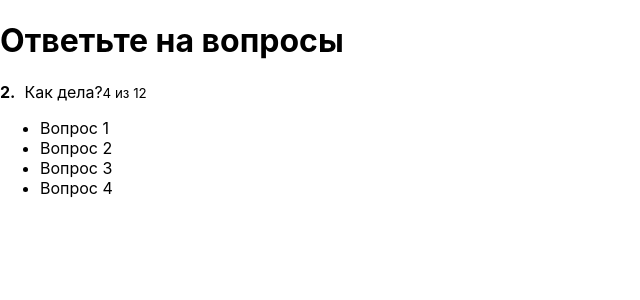
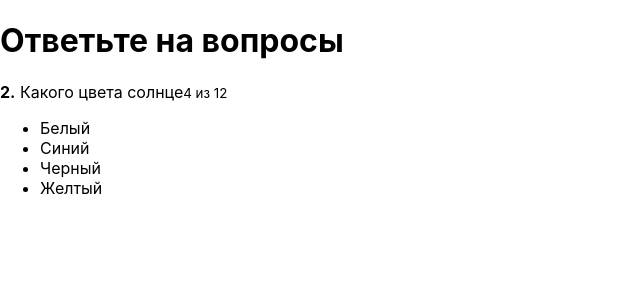
Before and after one commit to PesheVik/react-quiz, a React app: page / in a window 1280 px wide. Shown: the top 300 px of the page, without its empty margins (0-640 px from the left). Built offline with nearby package versions, Linux system fonts and the light colour scheme.

Commit message:
#49 - обработка клика

```diff
--- a/src/components/ActiveQuiz/ActiveQuiz.js
+++ b/src/components/ActiveQuiz/ActiveQuiz.js
@@ -7,12 +7,13 @@ const ActiveQuiz = props => (
     <p className={classes.Question}>
       <span>
         <strong>2.</strong>&nbsp;
-        Как дела?
+          {props.question}
       </span>
       <small>4 из 12</small>
     </p>
     <AnswersList
       answers={props.answers}
+      onAnswerClick={props.onAnswerClick}
     />
   </div>
 )
--- a/src/components/ActiveQuiz/AnswersList/AnswersItem/AnswersItem.js
+++ b/src/components/ActiveQuiz/AnswersList/AnswersItem/AnswersItem.js
@@ -3,7 +3,9 @@ import classes from './AnswersItem.css'
 
 const AnswersItem = props => {
   return (
-    <li className={classes.AnswersItem}>
+    <li className={classes.AnswersItem}
+        onClick={() => props.onAnswerClick(props.answer.id)}
+    >
       {props.answer.text}
     </li>
   )
--- a/src/components/ActiveQuiz/AnswersList/AnswersList.js
+++ b/src/components/ActiveQuiz/AnswersList/AnswersList.js
@@ -9,6 +9,7 @@ const AnswersList = props => (
         <AnswersItem
           key={index}
           answer={answer}
+          onAnswerClick={props.onAnswerClick}
         />
       )
     })}
--- a/src/containers/Quiz/Quiz.js
+++ b/src/containers/Quiz/Quiz.js
@@ -6,14 +6,20 @@ class Quiz extends Component {
   state = {
     quiz: [
       {
+        question: 'Какого цвета солнце',
+        rightAnswerId: 4,
         answers: [
-          { text: 'Вопрос 1' },
-          { text: 'Вопрос 2' },
-          { text: 'Вопрос 3' },
-          { text: 'Вопрос 4' },
-        ]
-      }
+          { text: 'Белый', id: 1 },
+          { text: 'Синий', id: 2 },
+          { text: 'Черный', id: 3 },
+          { text: 'Желтый', id: 4 },
+        ],
+      },
     ]
+  }
+
+  onAnswerClickHandler = answerId => {
+    console.log(`answer ID`, answerId)
   }
 
   render () {
@@ -23,6 +29,8 @@ class Quiz extends Component {
           <h1>Ответьте на вопросы</h1>
           <ActiveQuiz
             answers={this.state.quiz[0].answers}
+            question={this.state.quiz[0].question}
+            onAnswerClick={this.onAnswerClickHandler}
           />
         </div>
       </div>
```
